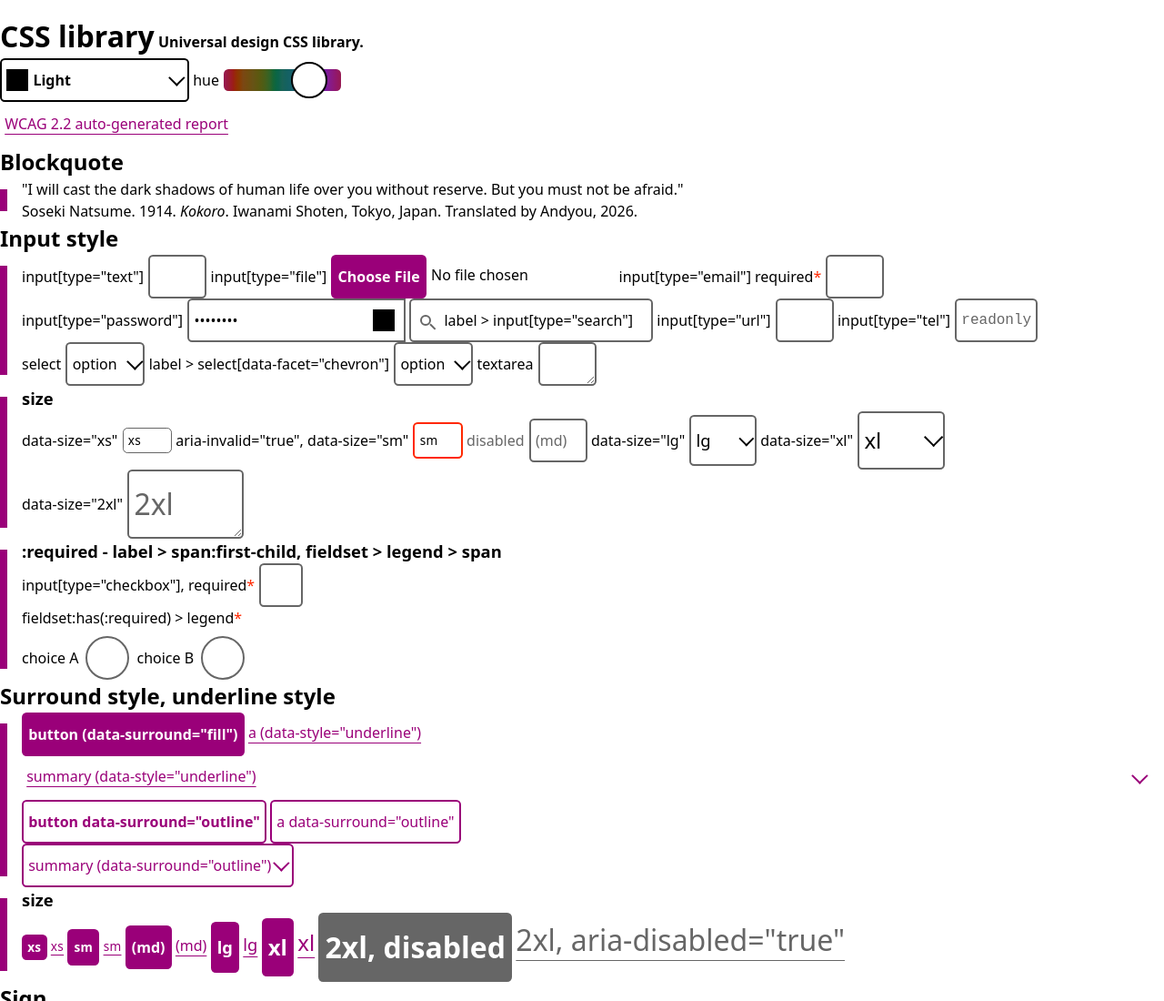
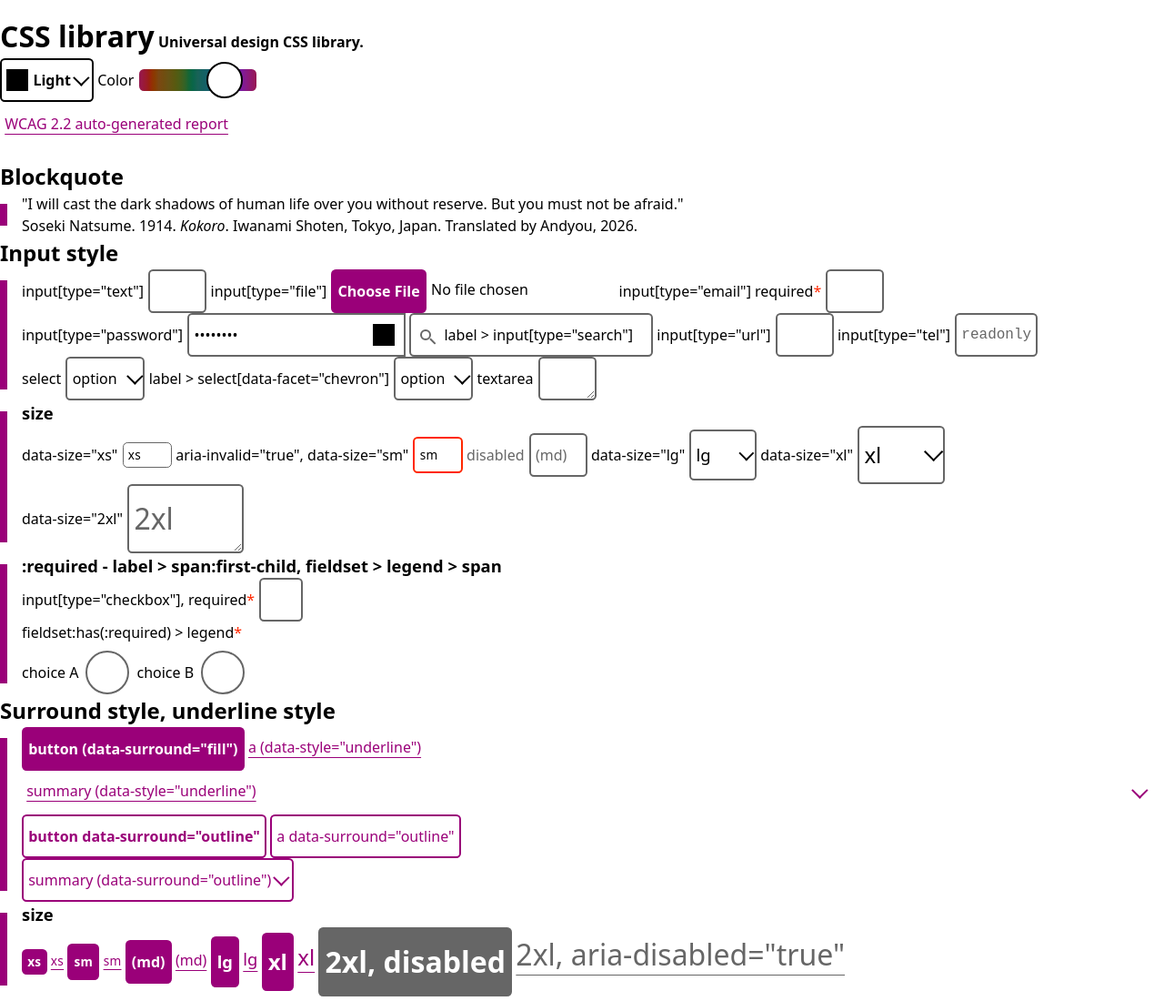
Before and after one commit to animagram-jp/css, a plain HTML site: page index.html in a window 1280 px wide. Shown: the top 1100 px of the page at 91% size. Drawn offline with Linux system fonts and the light colour scheme.

Commit message:
Sorted out demo sources

```diff
--- a/index.html
+++ b/index.html
@@ -37,7 +37,7 @@
                 <input name="color-scheme" role="option" type="radio" value="dark-more-contrast" data-sign="check" data-sign-style="inline">
                 <span>Dark (more contrast)</span></label></div>
         <label>
-            <span>hue</span>
+            <span>Color</span>
             <input max="360" min="0" name="hue" step="1" type="range" value="300" data-size="sm"></label>
 
         <p data-surround="transparent">
--- a/reference/style.css
+++ b/reference/style.css
@@ -4,20 +4,18 @@
  */
 
 body > header {
-    margin-block-start: 1rem;
+    margin-block: 1rem;
 
     & > * {
         vertical-align: middle;
     }
 }
 
-/* === css === */
-
 table {
     display: inline-table;
 }
 
-#header_button { anchor-name: --header_button; inline-size: 13rem; text-align: start; }
+#header_button { anchor-name: --header_button; text-align: start; }
 #header_div { position-anchor: --header_button; }
 
 .icon-palette {
```
